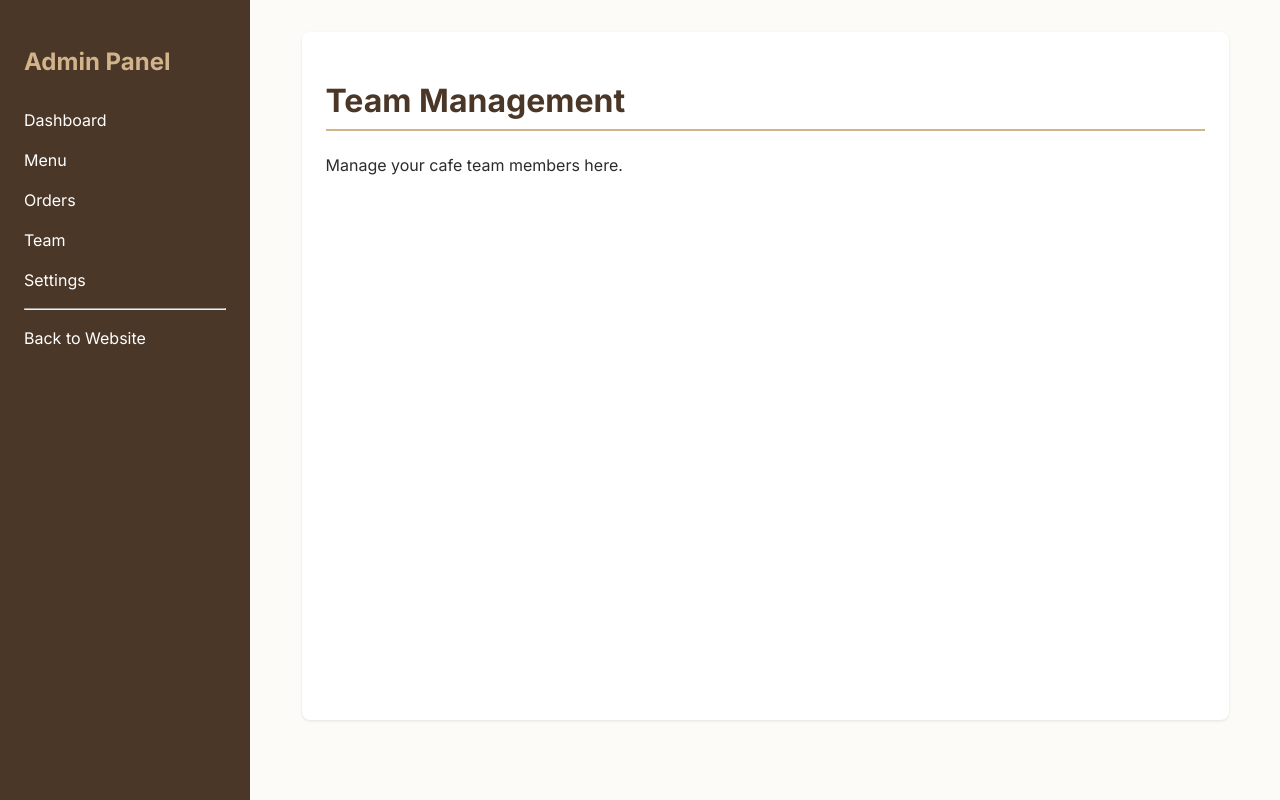
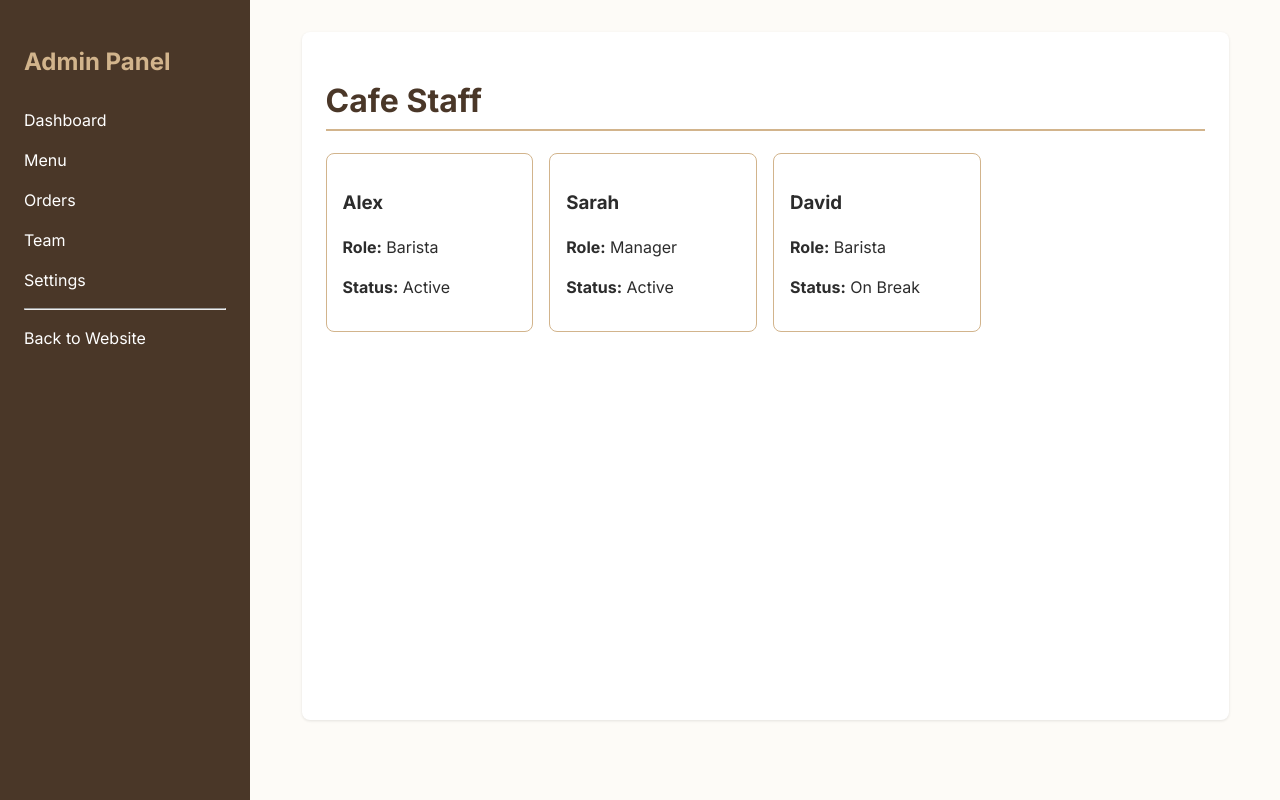
Before and after one commit to firdos9/maple-and-mug-cafe, a React (Vite) app: page /admin/team in a window 1280 px wide. Built offline with nearby package versions, Linux system fonts and the light colour scheme.

Commit message:
feat: implement dynamic team staff page

```diff
--- /dev/null
+++ b/src/data/teamData.js
@@ -0,0 +1,5 @@
+export const teamMembers = [
+  { id: 1, name: "Alex", role: "Barista", status: "Active" },
+  { id: 2, name: "Sarah", role: "Manager", status: "Active" },
+  { id: 3, name: "David", role: "Barista", status: "On Break" },
+];
--- a/src/pages/Team.jsx
+++ b/src/pages/Team.jsx
@@ -1,9 +1,23 @@
-const AdminMenu = () => {
+import { teamMembers } from "../data/teamData";
+
+const Team = () => {
   return (
     <div className="admin-page-content">
-      <h1>Team Management</h1>
-      <p>Manage your cafe team members here.</p>
+      <h1>Cafe Staff</h1>
+      <div className="team-grid">
+        {teamMembers.map((member) => (
+          <div key={member.id} className="team-card">
+            <h3>{member.name}</h3>
+            <p>
+              <strong>Role:</strong> {member.role}
+            </p>
+            <p>
+              <strong>Status:</strong> {member.status}
+            </p>
+          </div>
+        ))}
+      </div>
     </div>
   );
 };
-export default AdminMenu;
+export default Team;
--- a/src/styles/global.css
+++ b/src/styles/global.css
@@ -365,3 +365,15 @@ button {
   border-radius: 4px;
   box-shadow: 0 1px 3px rgba(0, 0, 0, 0.1);
 }
+.team-grid {
+  display: grid;
+  grid-template-columns: repeat(auto-fill, minmax(200px, 1fr));
+  gap: var(--spacing-3);
+  margin-top: var(--spacing-3);
+}
+.team-card {
+  background: white;
+  padding: var(--spacing-3);
+  border-radius: 8px;
+  border: 1px solid var(--color-secondary);
+}
```
